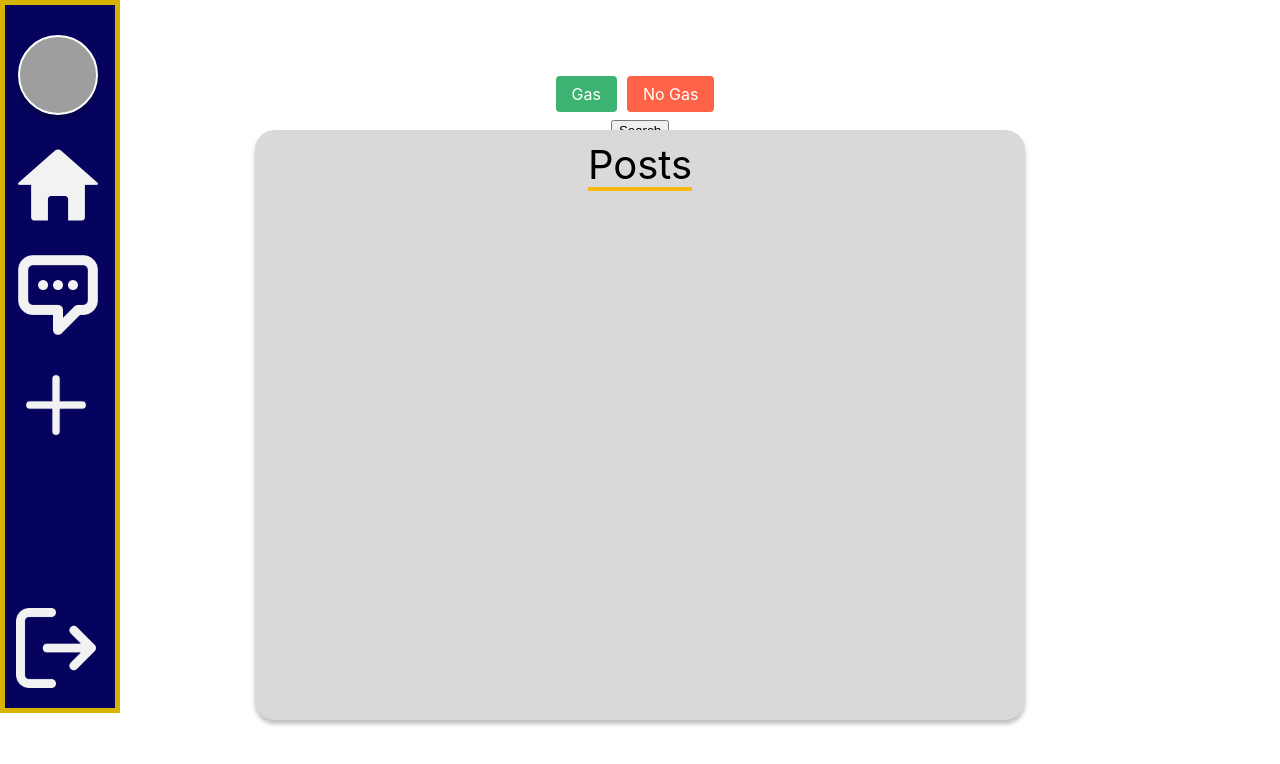
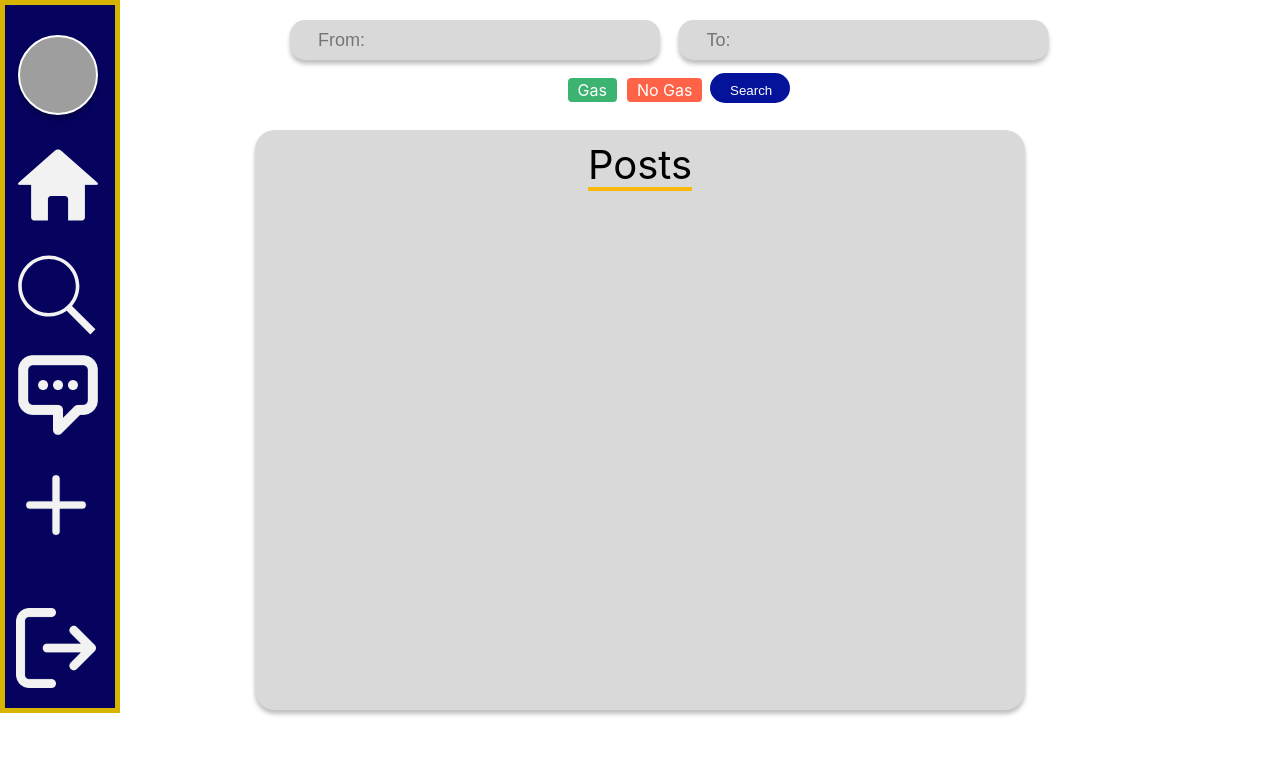
Before and after one commit to WVU-CS230-2024-01-Group02/WVURide, a React (Create React App) app in the folder client/: page /search in a window 1280 px wide. Shown: the top 764 px of the page. Built offline with nearby package versions, Linux system fonts and the light colour scheme; grey boxes are pictures that could not be loaded.

Commit message:
Search posts done for now.

```diff
--- a/client/src/Components/CreatePost.js
+++ b/client/src/Components/CreatePost.js
@@ -96,6 +96,7 @@ const CreatePost = () => {
         <div className="side-btns">
           <Link to="/profile"><button className="profile-btn"></button></Link>
           <Link to="/home"><button className="home-btn"></button></Link>
+          <Link to="/search"><button className="search-btn"></button></Link>
           <Link to="/message"><button className="msg-btn"></button></Link>
           <Link to="/"><button className="out-btn"></button></Link>
           <Link to="/post"><button className="post-btn"></button></Link>
--- a/client/src/Components/HomePage.css
+++ b/client/src/Components/HomePage.css
@@ -73,6 +73,8 @@ body {
     box-shadow: 3px 0px 3px 0px #00000040;
 }
 
+
+
 .post-btn {
     width: 90px;
     height: 90px;
@@ -85,6 +87,24 @@ body {
     border: none;
     outline: none;
     top: 85px;
+    left: -4%;
+    background-color: transparent;
+    padding-bottom: 10px;
+    margin-bottom: 10px;
+}
+
+.search-btn {
+    width: 90px;
+    height: 90px;
+    background-image: url('Assets/search-vec.svg');
+    background-repeat: no-repeat;
+    background-size: cover;
+    background-position: center;
+    position: relative;
+    filter: invert(95%);
+    border: none;
+    outline: none;
+    top: 65px;
     left: -4%;
     background-color: transparent;
     padding-bottom: 10px;
@@ -111,7 +131,8 @@ body {
 .home-btn:hover,
 .msg-btn:hover,
 .out-btn:hover,
-.post-btn:hover {
+.post-btn:hover,
+.search-btn:hover {
     transform: scale(1.05);
     cursor: pointer;
 }
@@ -151,7 +172,7 @@ body {
     margin-left: 20px;
 }
 
-.search-btn {
+/* .search-btn {
     position: relative;
     width: 40px;
     height: 40px;
@@ -166,11 +187,11 @@ body {
     cursor: pointer;
     right: 20px;
     opacity: 0.4;
-}
+} */
 
-.search-btn:hover {
+/* .search-btn:hover {
     transform: scale(1.1);
-}
+} */
 
 .post-title {
     font-size: 30pt;
@@ -209,7 +230,7 @@ body {
     left: 50%;
     transform: translateX(-50%); /*Right below the search bar*/
     width: 750px;
-    height: 570px;
+    height: 560px;
     background-color: #D9D9D9;
     padding: 10px;
     overflow-y: scroll;
--- a/client/src/Components/Message.js
+++ b/client/src/Components/Message.js
@@ -7,6 +7,7 @@ const Message = () => {
                 <div className="side-btns">
                     <Link to="/profile"><button className="profile-btn"></button></Link>
                     <Link to="/home"><button className="home-btn"></button></Link>
+                    <Link to="/search"><button className="search-btn"></button></Link>
                     <Link to="/message"><button className="msg-btn"></button></Link>
                     <Link to="/"><button className="out-btn"></button></Link>
                     <Link to="/post"><button className="post-btn"></button></Link>
--- a/client/src/Components/Profile.css
+++ b/client/src/Components/Profile.css
@@ -102,11 +102,30 @@ body {
     filter: invert(95%);
 }
 
+.search-btn {
+    width: 90px;
+    height: 90px;
+    background-image: url('Assets/search-vec.svg');
+    background-repeat: no-repeat;
+    background-size: cover;
+    background-position: center;
+    position: relative;
+    filter: invert(95%);
+    border: none;
+    outline: none;
+    top: 65px;
+    left: -4%;
+    background-color: transparent;
+    padding-bottom: 10px;
+    margin-bottom: 10px;
+}
+
 .profile-btn:hover,
 .home-btn:hover,
 .msg-btn:hover,
 .out-btn:hover,
-.post-btn:hover {
+.post-btn:hover,
+.search-btn:hover {
     transform: scale(1.05);
     cursor: pointer;
 }
--- a/client/src/Components/Profile.js
+++ b/client/src/Components/Profile.js
@@ -11,6 +11,7 @@ const Profile = () => {
         <div className="side-btns">
           <Link to="/profile"><button className="profile-btn"></button></Link>
           <Link to="/home"><button className="home-btn"></button></Link>
+          <Link to="/search"><button className="search-btn"></button></Link>
           <Link to="/message"><button className="msg-btn"></button></Link>
           <Link to="/"><button className="out-btn"></button></Link>
           <Link to="/post"><button className="post-btn"></button></Link>
--- a/client/src/Components/SearchPosts.css
+++ b/client/src/Components/SearchPosts.css
@@ -102,11 +102,181 @@ body {
     filter: invert(95%);
 }
 
+.search-btn {
+    width: 90px;
+    height: 90px;
+    background-image: url('Assets/search-vec.svg');
+    background-repeat: no-repeat;
+    background-size: cover;
+    background-position: center;
+    position: relative;
+    filter: invert(95%);
+    border: none;
+    outline: none;
+    top: 65px;
+    left: -4%;
+    background-color: transparent;
+    padding-bottom: 10px;
+    margin-bottom: 10px;
+}
+
 .profile-btn:hover,
 .home-btn:hover,
 .msg-btn:hover,
 .out-btn:hover,
-.post-btn:hover {
+.post-btn:hover,
+.search-btn:hover {
     transform: scale(1.05);
     cursor: pointer;
 }
+
+/* .searching-container {
+    position: absolute;
+    top: 15%;
+    left: 50%;
+    transform: translate(-50%, -100%);
+    text-align: center;
+} */
+
+.search-bar-to {
+    position: absolute;
+    top: 10%;
+    left: 40%;
+    transform: translate(45%, -150%);
+    text-align: center;
+    display: flex;
+    align-items: center;
+    justify-content: center;
+    margin-bottom: -50px;
+    border-radius: 15px;
+    background-color: #d9d9d9;
+    border: none;
+    width: 370px;
+    height: 40px;
+    box-shadow: 0px 4px 4px 0px #00000040;
+
+}
+
+.search-input-to {
+    width: 300px;
+    height: 40px;
+    padding: 0 10px;
+    border: 1px solid #ccc;
+    border-radius: 20px;
+    outline: none;
+    background: none;
+    text-align: left;
+    margin-left: 20px;
+}
+
+.search-bar-from {
+    position: absolute;
+    top: 10%;
+    left: 40%;
+    transform: translate(-60%, -150%);
+    text-align: center;
+    display: flex;
+    align-items: center;
+    justify-content: center;
+    margin-bottom: -50px;
+    border-radius: 15px;
+    background-color: #d9d9d9;
+    border: none;
+    width: 370px;
+    height: 40px;
+    box-shadow: 0px 4px 4px 0px #00000040;
+}
+
+.search-input-fm {
+    width: 300px;
+    height: 40px;
+    padding: 0 10px;
+    border: 1px solid #ccc;
+    border-radius: 20px;
+    outline: none;
+    background: none;
+    text-align: left;
+    margin-left: 20px;
+}
+
+.flags-label {
+    margin-right: 10px;
+    color: black;
+    font-size: 20px;
+    margin-bottom: 20px;
+    margin-top: 5px;
+    font-weight: bold;
+  }
+
+  /* .under-flags {
+    left: 49%;
+    bottom: 16px;
+    transform: translateX(-50%);
+    position: relative;
+    width: 35px;
+    max-width: 100%;
+    height: 0;
+    max-height: 100%;
+    outline: solid 2px #fab911;
+  } */
+
+  .filter-btns-sr {
+    display: flex;
+    align-items: center;
+    margin-top: 10px;
+    margin-bottom: 10px;
+    justify-content: center;
+    transform: translateY(70px);
+  }
+
+  .filter-btns-sr label {
+    margin-right: 10px;
+  }
+
+  .filter-btns-sr label input[type="checkbox"] {
+    display: none;
+  }
+
+  .filter-btns-sr label .flag-button-sr {
+    padding: 2px 10px;
+    border: none;
+    border-radius: 4px;
+    cursor: pointer;
+  }
+
+  .filter-btns-sr label .flag-button-sr.gas-sr {
+    background-color: #3cb371; /* Green */
+  }
+
+  .filter-btns-sr label .flag-button-sr.no-gas-sr {
+    background-color: #ff6347; /* Red */
+  }
+
+  .filter-btns-sr label .flag-button-sr:hover {
+    box-shadow: 0 0 5px rgba(0, 0, 0, 0.3);
+  }
+  /** Outline when selected**/
+  .filter-btns-sr label input[type="checkbox"]:checked + .flag-button-sr {
+    border: 2px solid #000;
+  }
+
+  .search-post-btn {
+    width: 80px;
+    height: 30px;
+    border-radius: 30px;
+    color: white;
+    padding: 10px 20px 10px 20px;
+    cursor: pointer;
+    border: none;
+    background-color: #04139a;
+    font-size: 10pts;
+    position: relative;
+    left: 110px;
+    bottom: -28px;
+}
+
+.search-post-btn:hover {
+    background-color: #0d58a8;
+    box-shadow: 10px 5px 10px 5px #00000040;
+
+}
--- a/client/src/Components/SearchPosts.js
+++ b/client/src/Components/SearchPosts.js
@@ -117,28 +117,35 @@ const Profile = () => {
                 <div className="side-btns">
                     <Link to="/profile"><button className="profile-btn"></button></Link>
                     <Link to="/home"><button className="home-btn"></button></Link>
+                    <Link to="/search"><button className="search-btn"></button></Link>
                     <Link to="/message"><button className="msg-btn"></button></Link>
                     <Link to="/"><button className="out-btn"></button></Link>
                     <Link to="/post"><button className="post-btn"></button></Link>
                 </div>
             </div>
-            <div className="searching">
-                <div className="to-and-from">
-                    <input type="text" className="search-from" placeholder="From:" required onInput={e => setFrom(e.target.value)}></input>
-                    <input type="text" className="search-to" placeholder="To:" required onInput={e => setTo(e.target.value)}></input>
+
+
+            <div className="searching-container">
+                <div className="search-bar-from">
+                    <input type="text" className="search-input-fm" placeholder="From:" required onInput={e => setFrom(e.target.value)}></input>
                 </div>
-                <div className="filter-btns">
+                <div className="search-bar-to">
+                    <input type="text" className="search-input-to" placeholder="To:" required onInput={e => setTo(e.target.value)}></input>
+                </div>
+
+                <div className="filter-btns-sr">
                     <label>
-                        <input type="checkbox" name="gas" className="gas" onInput={e => setGas(1)} />
-                        <span className="flag-button gas" >Gas</span>
+                        <input type="checkbox" name="gas" className="gas-sr" onInput={e => setGas(1)} />
+                        <span className="flag-button-sr gas-sr" >Gas</span>
                     </label>
                     <label>
-                        <input type="checkbox" name="no-gas" className="no-gas" onInput={e => setGas(0)} />
-                        <span className="flag-button no-gas">No Gas</span>
+                        <input type="checkbox" name="no-gas" className="no-gas-sr" onInput={e => setGas(0)} />
+                        <span className="flag-button-sr no-gas-sr">No Gas</span>
                     </label>
                 </div>
-                <button type="submit" className="search-post-btn" OnClick={e => searchPosts()}>Search</button>
+                <button type="submit" className="search-post-btn" onClick={e => searchPosts()}>Search</button>
             </div>
+
             <div className="post-container">
                 <div className="title-container">
                     <div className="post-title">Posts</div>
```
Also changed, not shown: client/src/Components/HomePage.js (+4 -3 lines). Lines whose indentation alone changed are shown as unchanged.
